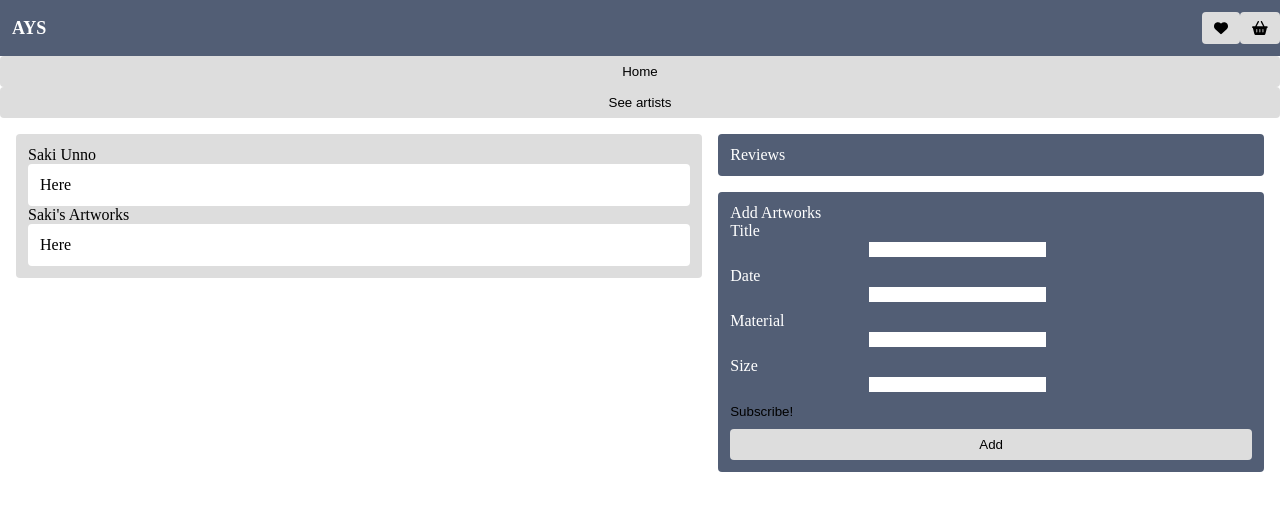
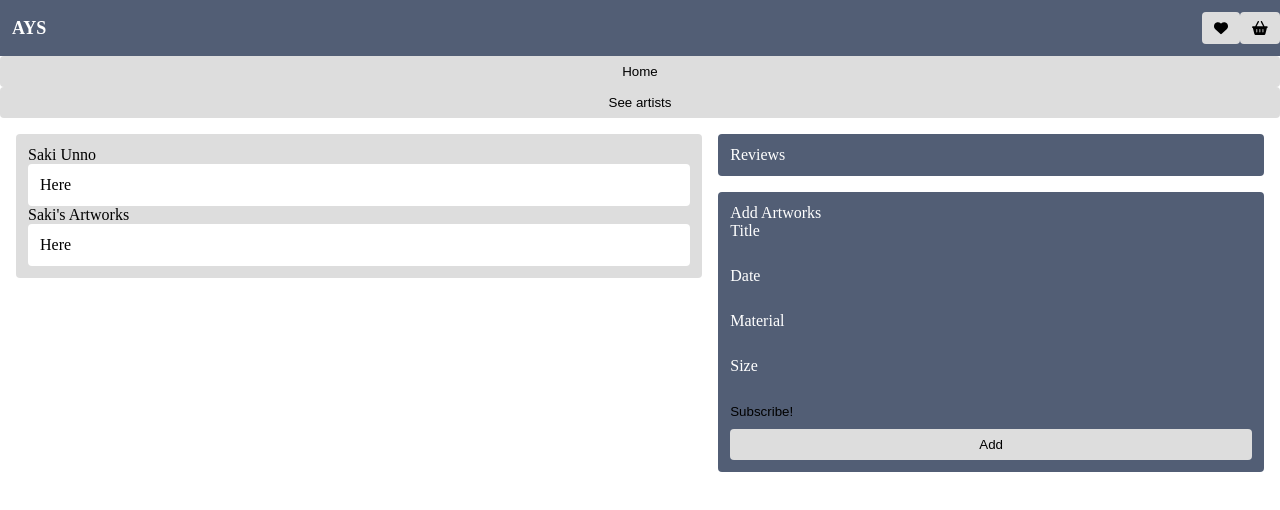
Before and after one commit to Titanic-London/artyourstory.js, a React (Create React App) app: page / in a window 1280 px wide. Both pictures are taken after a click on the button "See artists". Shown: the top 510 px of the page. Built offline with nearby package versions, Linux system fonts and the light colour scheme; no server answers; the database is empty.

Commit message:
add form

```diff
--- a/src/ArtistsRoutes.css
+++ b/src/ArtistsRoutes.css
@@ -44,6 +44,6 @@ label {
   padding-right: 10px;
 }
 
-#name {
+#sname {
   background-color: var(--light-color);
 }
```
